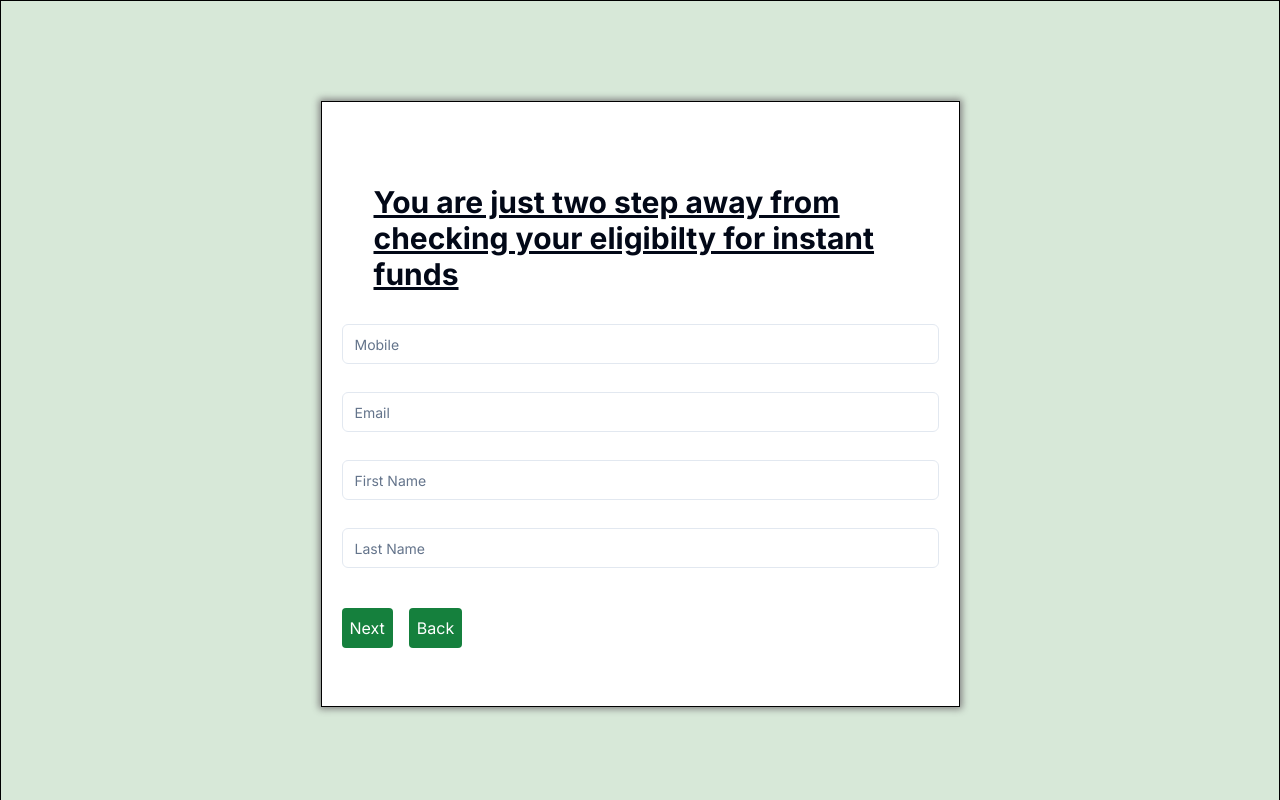
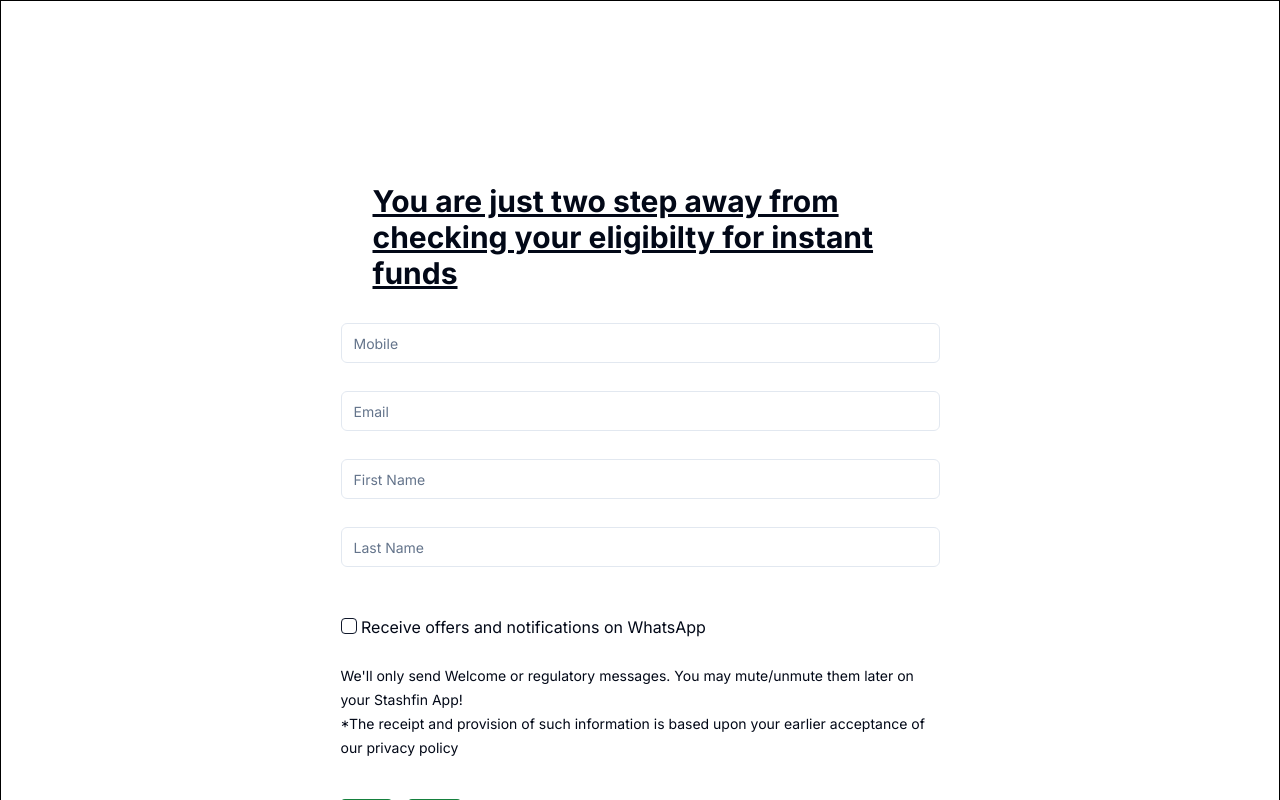
Before and after one commit to akshay-anand24/formTask, a Next.js app in the folder Next/: page / in a window 1280 px wide. Both pictures are taken after a click on the element "Next". Shown: the top 800 px of the page. Built offline with nearby package versions, Linux system fonts and the light colour scheme.

Commit message:
animation removed and checkbox added

```diff
--- a/Next/app/find/[id]/page.js
+++ b/Next/app/find/[id]/page.js
@@ -28,21 +28,21 @@ const Id = ({ params }) => {
     );
 
     setStatus(res.data);
+    console.log(res.data)
   };
 
-  useEffect(() => {
-    statusHandler();
-    console.log(status)
+  useEffect(async() => {
+    await statusHandler();
   },[]);
 
 
   return (
-    <div style={{backgroundColor:'#D7E8D8',minHeight:'100vh',margin:0,padding:0,border:'1px solid black'}}>
+    <div >
 
-    <Card className='w-11/12 lg:w-8/12 m-auto p-2 text-center mt-9'  style={{boxShadow:'0 0 7px 2px gray',backgroundColor:'white'}}>
+    <Card className='w-11/12 lg:w-8/12 m-auto p-2  text-center mt-9'style={{border:'none'}} >
   <CardHeader>
-    <CardTitle className='text-green-600 text-center mt-2 mb-2 '>Awesome!
-      <aa className="text-2xl text-gray-500 mb-20 mt-5 block">You are doing great so far!!</aa></CardTitle>
+    {status.model&&<CardTitle className='text-green-600 text-center mt-2 mb-2 '>Awesome!
+      <div className="text-2xl text-gray-500 mb-20 mt-5 block">You are doing great so far!!</div></CardTitle>}
     <CardDescription>
        <span className="block">Reference Id: {status.model?status.model.referenceId:null }</span>
     <span className="block">Status Code: {status.model?status.model.statusCode:null }</span>
@@ -52,7 +52,7 @@ const Id = ({ params }) => {
    {status.model&& <p>You are eligible for Credit Limit!!</p>}
   </CardContent>
   <CardFooter className='text-center block'>
-    {status.model&&<h1 className='text-4xl text-red-500 p-4 shadow-xl text-center'>Rs. 5,00,000</h1>}
+    {status.model?<h1 className='text-4xl text-red-500 p-4 shadow-xl text-center'>Rs. 5,00,000</h1>:<h1>Sorry!! Reference Id not found</h1>}
   </CardFooter>
 </Card>
 
--- a/Next/app/page.js
+++ b/Next/app/page.js
@@ -13,6 +13,8 @@ import style from "./styl.module.css";
 import { useEffect, useState } from "react";
 import Input from "@/components/ui/input";
 import { Button } from "../components/ui/button";
+import { Checkbox } from "@/components/ui/checkbox"
+
 import { HiOutlineIdentification } from "react-icons/hi2";
 import { GiArchiveRegister } from "react-icons/gi";
 import { AiOutlineArrowRight } from "react-icons/ai";
@@ -106,6 +108,13 @@ const intro=()=>{
           className="mt-7"
           {...register("lname", { required: true })}
         />
+        <br /><br />
+        <Checkbox  {...register("notification",{required:true})} onClick={(e)=>{  setCheck(!check),setValue('notification',!check)}} value={check} onCheckedChange={(e)=>{console.log(e)}}/> <span className="text-md">Receive offers and notifications on WhatsApp</span>
+        <br /><br />
+         <span className="text-sm">We'll only send Welcome or regulatory messages. You may mute/unmute them later on your Stashfin App!</span>
+
+        <br />
+         <span className="text-sm">*The receipt and provision of such information is based upon your earlier acceptance of our privacy policy</span>
       </div>
     );
   };
@@ -237,6 +246,7 @@ const intro=()=>{
   const [loading, setLoading] = useState(false);
   const router = useRouter();
   const [page, setPage] = useState(0);
+  const [check,setCheck]=useState(false)
 
   const {
     control,
@@ -244,6 +254,7 @@ const intro=()=>{
     handleSubmit,
     formState: { errors, isDirty, isValid },
     setValue,
+    getValues,
     reset,
   } = useForm();
 
@@ -292,6 +303,7 @@ const intro=()=>{
         campaign: "",
         key1: "",
         key2: "",
+        notification:newdata.notification
       },
       {
         headers: {
@@ -299,7 +311,7 @@ const intro=()=>{
         },
       }
     );
-    console.log(res);
+    console.log(res,newdata);
     const path = res.data.model ? res.data.model.referenceId : "";
     if (res.data.code === "200") {
       switch (res.data.model.statusCode) {
@@ -313,6 +325,7 @@ const intro=()=>{
           {
             setLoading(false);
             router.push("/find/" + path);
+            console.log(newdata)
           }
           break;
 
@@ -380,65 +393,53 @@ const intro=()=>{
     let comp=document.getElementsByClassName('comp')
     let form= document.getElementById('form')
     if(page===1){
-      setTimeout(()=>{form.style.transform='scale(1)'
+
     comp[0].style.display='block'
     comp[1].style.display='none'
     comp[2].style.display='none'
-    },1000)
 
 
-
-      form.style.transform='scale(0)'
     }
     else if(page===2){
-      setTimeout(()=>{form.style.transform='scale(1)'
+
+
     comp[0].style.display='none'
     comp[1].style.display='block'
     comp[2].style.display='none'
-    },1000)
 
-
-
-      form.style.transform='scale(0)'
+      form.style.transform='scale(1)'
 
 
     }
     else if(page===3){
 
-      setTimeout(()=>{form.style.transform='scale(1)'
+
 
     comp[0].style.display='none'
     comp[1].style.display='none'
     comp[2].style.display='block'
-    },1000)
 
-
-
-      form.style.transform='scale(0)'
+      form.style.transform='scale(1)'
 
 
     }
     else {
-      setTimeout(()=>{form.style.transform='scale(1)'
 
     comp[0].style.display='none'
     comp[1].style.display='none'
     comp[2].style.display='none'
-    },1000)
 
-
-
-      form.style.transform='scale(0)'
+      form.style.transform='scale(1)'
 
     }
 
-  }, [page]);
+  }, [page,check]);
 
 
 
 
   return (
-    <div style={{backgroundColor:'#D7E8D8',minHeight:'100vh',padding:0,margin:0,border:'.1px solid black'}}>
+    <div style={{backgroundColor:'#white',minHeight:'100vh',padding:0,margin:0,border:'.1px solid black'}}>
       {loading ? (
         <div
           style={{
@@ -475,7 +476,7 @@ const intro=()=>{
 
 
 
-      <form id='form' style={{boxShadow:"0px 0px 7px 2px gray",padding:'50px 20px',border:'1px solid black',backgroundColor:'#ffffff',margin:'  100px auto ',transitionDuration:'1s'}}
+      <form id='form' style={{padding:'50px 20px',backgroundColor:'#ffffff',margin:'  100px auto ',transitionDuration:'1s'}}
         className="m-auto w-11/12 sm:w-10/12 md:w-8/12 lg:w-6/12 "
         onSubmit={handleSubmit(handleSubmitHandler)}
       >
--- /dev/null
+++ b/Next/components/ui/checkbox.jsx
@@ -0,0 +1,24 @@
+"use client"
+
+import * as React from "react"
+import * as CheckboxPrimitive from "@radix-ui/react-checkbox"
+import { Check } from "lucide-react"
+
+import { cn } from "@/lib/utils"
+
+const Checkbox = React.forwardRef(({ className, ...props }, ref) => (
+  <CheckboxPrimitive.Root
+    ref={ref}
+    className={cn(
+      "peer h-4 w-4 shrink-0 rounded-sm border border-primary ring-offset-background focus-visible:outline-none focus-visible:ring-2 focus-visible:ring-ring focus-visible:ring-offset-2 disabled:cursor-not-allowed disabled:opacity-50 data-[state=checked]:bg-primary data-[state=checked]:text-primary-foreground",
+      className
+    )}
+    {...props}>
+    <CheckboxPrimitive.Indicator className={cn("flex items-center justify-center text-current")}>
+      <Check className="h-4 w-4" />
+    </CheckboxPrimitive.Indicator>
+  </CheckboxPrimitive.Root>
+))
+Checkbox.displayName = CheckboxPrimitive.Root.displayName
+
+export { Checkbox }
--- a/Next/package.json
+++ b/Next/package.json
@@ -13,6 +13,7 @@
     "@emotion/styled": "^11.11.0",
     "@fortawesome/react-fontawesome": "^0.2.0",
     "@mui/material": "^5.14.6",
+    "@radix-ui/react-checkbox": "^1.0.4",
     "@radix-ui/react-select": "^1.2.2",
     "@radix-ui/react-slot": "^1.0.2",
     "aos": "^2.3.4",
```
Also changed, not shown: 1 other file (tests, documents, lock files or other folders). Lines whose indentation alone changed are shown as unchanged.
